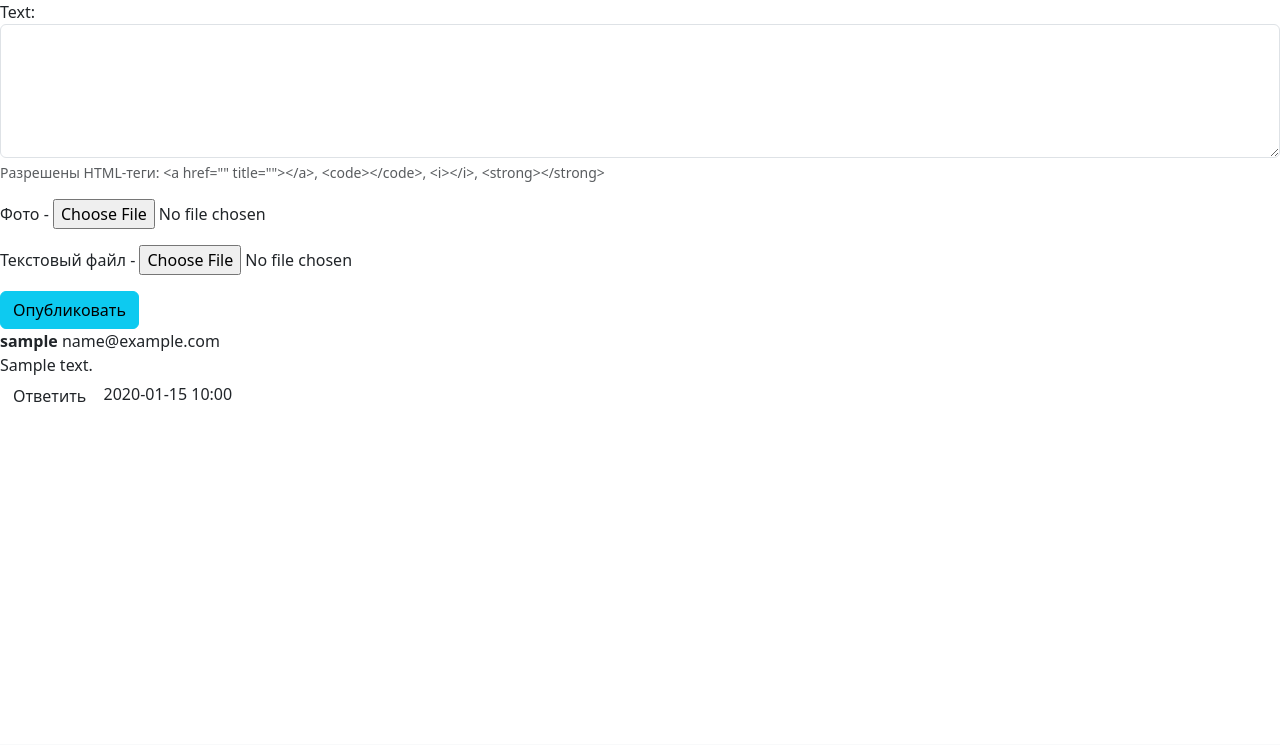
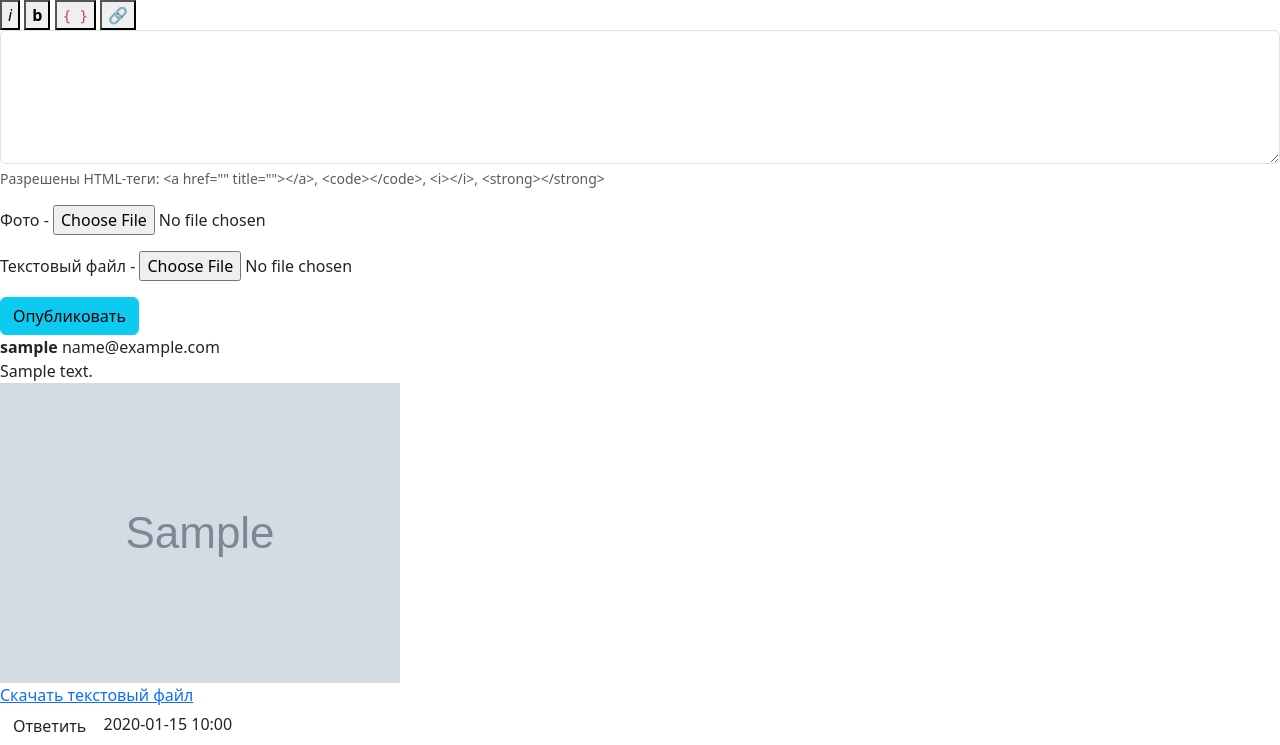
Before and after one commit to Yarik192/TestTaskdZen, a Django app: page / in a window 1280 px wide. Shown: the part 56-801 px from the top of the page. Before the commit the page ends 458 px from the top, so only its background shows below. Run offline with Django 5.2, Linux system fonts and the light colour scheme; tables that the repository leaves empty hold one stand-in row (values such as "Sample post"); grey boxes marked "Sample" are stand-in pictures.

Commit message:
MWP Done

```diff
--- a/posts/models.py
+++ b/posts/models.py
@@ -10,12 +10,12 @@ class Post(models.Model):
     email = models.EmailField()
     text = models.TextField()
     timestamp = models.DateTimeField(auto_now_add=True)
-    image = models.ImageField(upload_to="media/", null=True, blank=True, validators=[validate_image_extension])
+    image = models.ImageField(null=True, blank=True, validators=[validate_image_extension])
     text_file = models.FileField(
-        upload_to="media/text_files/",
+        upload_to="text_files/",
         null=True,
         blank=True,
-        validators=[validate_text_file_size]
+        validators=[validate_text_file_size],
     )
 
     def __str__(self):
--- a/posts/views.py
+++ b/posts/views.py
@@ -40,7 +40,7 @@ class PostsView(FormMixin, ListView):
 
     def post(self, request, *args, **kwargs):
         self.object_list = self.get_queryset()
-        form = self.get_form()
+        form = self.get_form_class()(request.POST, request.FILES)
         if form.is_valid():
             user = request.user
             instance = form.save(commit=False)
--- a/templates/index.html
+++ b/templates/index.html
@@ -1,5 +1,6 @@
 {% load static %}
 {% load custom_tags %}
+
 <!DOCTYPE html>
 <html lang="en">
 <head>
@@ -7,7 +8,7 @@
 
     <link rel="stylesheet" href="{% static "index.css" %}">
     <link rel="stylesheet" href="https://cdn.jsdelivr.net/npm/bootstrap@5.3.0/dist/css/bootstrap.min.css">
-    <script src="{% static "index.js" %}"></script>
+    <script src="{% static "index.js" %}" defer></script>
 
     <title>
         {% block title %} Homepage {% endblock title %}
@@ -48,10 +49,17 @@
 {% block content %}
     <div class="sheet">
         <div>
-            <form method="post" id="posting_form">
+            <form method="post" id="posting_form" enctype="multipart/form-data">
                 {% csrf_token %}
                 <div class="mb-3">
-                    {{ form.text.label_tag }}
+                    <div class="editor-toolbar" role="toolbar">
+                        <button type="button" class="fmt-btn" data-tag="i"><i>i</i></button>
+                        <button type="button" class="fmt-btn" data-tag="strong"><strong>b</strong></button>
+                        <button type="button" class="fmt-btn" data-tag="code"><code>{ }</code></button>
+                        <button type="button" class="fmt-btn" data-tag="a" data-link="true">🔗</button>
+                    </div>
+
+
                     {{ form.text }}
                     {% if form.text.errors %}
                         <div class="text-danger">
@@ -77,34 +85,42 @@
             </form>
         </div>
 
-
+        <div id="posts-container">
             {% for post in posts %}
                 <div class="post" style="margin-left:{{ post.level|add:"0" }}0px;">
                     <div class="post-header">
                         <strong>{{ post.username }}</strong>
                         <span class="post-email">{{ post.email }}</span>
                     </div>
-                <div class="post-text">{{ post.text }}</div>
+                    <div class="post-text">{{ post.text|safe }}</div>
+
+                    {% if post.image %}
+                        <div class="post-media">
+                            <img src="{{ post.image.url }}" alt="">
+                        </div>
+                    {% endif %}
+
+                    {% if post.text_file %}
+                        <div class="post-files">
+                            <a href="{{ post.text_file.url }}" download>Скачать текстовый файл</a>
+                        </div>
+                    {% endif %}
+
                     <div class="post-footer">
                         {% if post.has_answer_btn %}
                             <button class="reply-btn btn">Ответить</button>
                         {% endif %}
                         <span class="post-date">{{ post.timestamp|date:"Y-m-d H:i" }}</span>
                     </div>
-
-                <div class="reply-form-container" hidden>
-                    <form method="post">
-                        {% csrf_token %}
-                        <input type="hidden" name="parent_post_id" value="{{ post.id }}">
-                        {{ form.text }}
-                        <span>Фото - {{ form.image }}</span>
-                        <span>Текстовый файл - {{ form.text_file }}</span>
-                        <button type="submit">Ответить</button>
-                    </form>
+                </div>
+            {% endfor %}
         </div>
     </div>
-        {% endfor %}
 
+{% endblock content %}
+
+<footer>
+    {% block footer %}
         {% if page_obj.has_other_pages %}
             <nav class="mt-4">
                 <ul class="pagination justify-content-center">
@@ -141,13 +157,6 @@
             </nav>
         {% else %}
         {% endif %}
-    </div>
-
-{% endblock content %}
-
-<footer>
-    {% block footer %}
-
     {% endblock footer %}
 </footer>
 
```
Also changed, not shown: posts/templates/posts/post_item.html (deleted, +0 -30 lines), test_task_comments/settings.py (+7 -29 lines). Lines whose indentation alone changed are shown as unchanged.
